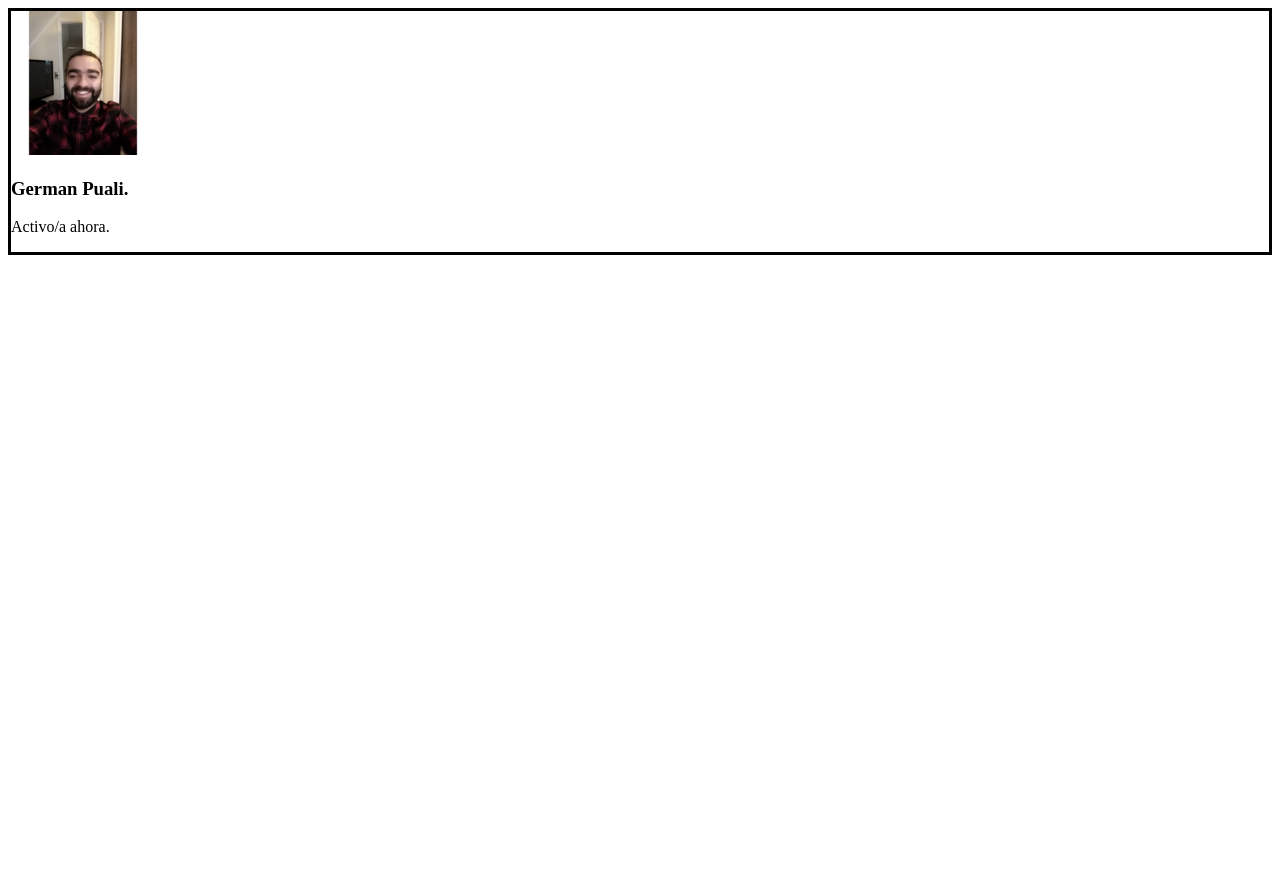
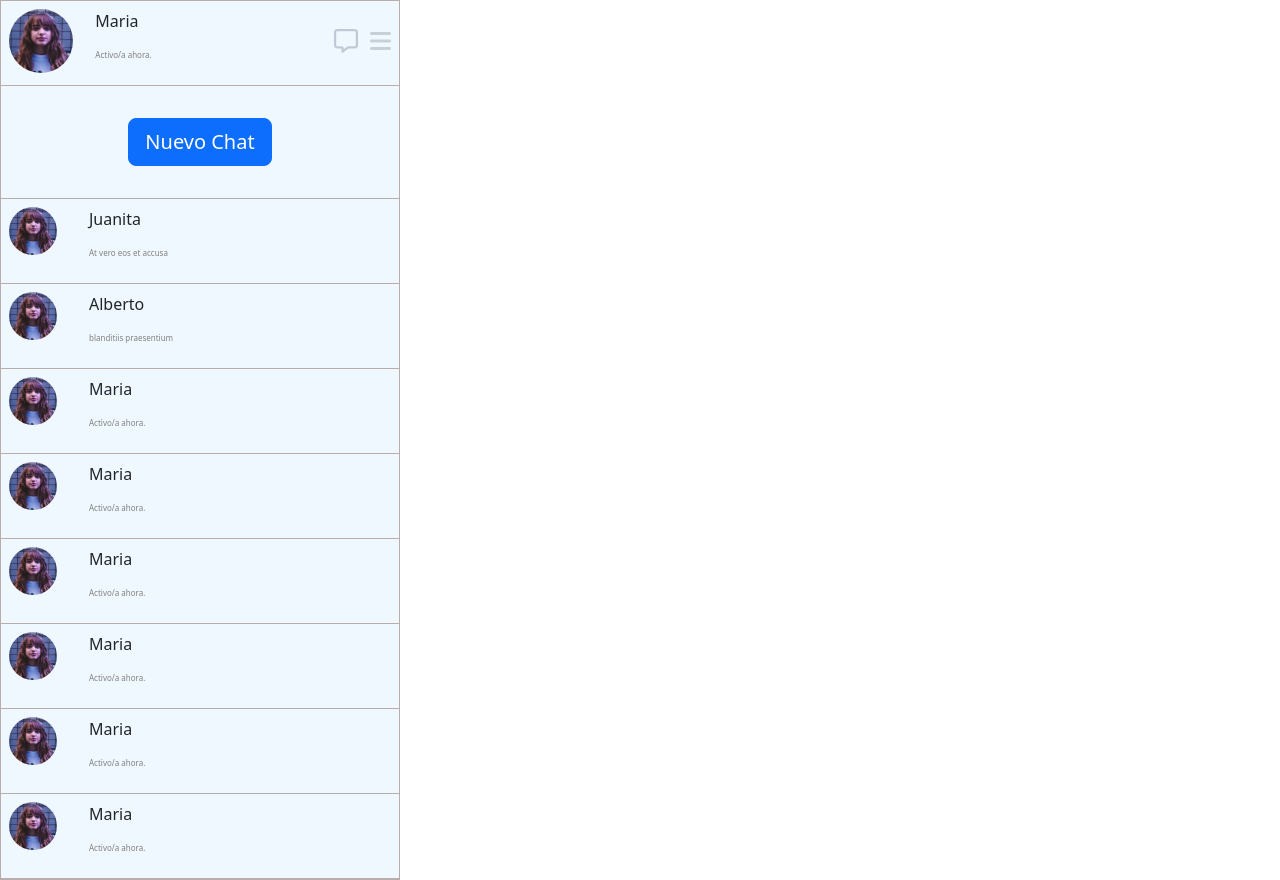
Before and after one commit to GermanPudu/flex, a plain HTML site: page index.html in a window 1280 px wide. Before the commit the page ends 800 px from the top, so only its background shows below. Drawn offline with nearby package versions, Linux system fonts and the light colour scheme.

Commit message:
casilisto

```diff
--- a/assests/css/styles.css
+++ b/assests/css/styles.css
@@ -1,15 +1,90 @@
 .users{
     display: flex;
     flex-direction: column;
-    flex-basis: auto;
-    border: solid;
+    border: 1px solid rgb(184, 172, 172);
+    background-color: aliceblue;
+    flex: 0 0 20%;
+    width: 50vh;
+    min-height: 100vh;
     }
 
 .person{
     display: flex;
+    justify-content: space-between;
+
+    align-items: start;
+    padding: 0.5em;
+    flex: 0 0 20%;
     flex-direction: row;
-    justify-content: space-between;
-}
-.info{
 
 }
+
+.first-paragraph{
+   margin-bottom: 0em;
+    font-size: 1em;
+
+}
+.second-paragraph{
+    margin-top: 0em;
+    color: gray;
+    font-size: 0.5em;
+
+}
+.mariaimg{
+    width: 8vh;
+    height: 8vh;
+    border-radius: 50%;
+}
+.text{
+    display: flex;
+    flex-direction: column;
+    justify-content: space-evenly;
+    margin-right: 10em;
+    text-align: justify center;
+
+}
+.botones{
+    display: flex;
+    flex-direction: row;
+    margin-top: 2em;
+}
+.fa-message{
+    margin-right: 0.5em;
+}
+body{
+    font-family: system-ui, -apple-system, BlinkMacSystemFont, 'Segoe UI', Roboto, Oxygen, Ubuntu, Cantarell, 'Open Sans', 'Helvetica Neue', sans-serif;
+}
+
+.btn-primary{
+    background-color: blueviolet;
+}
+.container{
+    display: flex;
+    justify-content: center;
+    align-content: center;
+    padding: 2em;
+    border-bottom: 1px solid rgb(184, 172, 172);
+    border-top: 1px solid rgb(184, 172, 172);;
+}
+.chatimg{
+    width: 6vh;
+    height: 6vh;
+    border-radius: 50%;
+}
+.textchats{
+    display: flex;
+    flex-direction: column;
+    justify-content: space-evenly;
+    margin-right: 10em;
+    margin-left: 2em;
+    text-align: justify center;
+
+}
+.personchats{
+    border-bottom: 1px solid rgb(184, 172, 172);
+    display: flex;
+    flex-direction: row;
+    align-items: start;
+    padding: 0.5em;
+    flex: 0 0 20%;
+}
--- a/index.html
+++ b/index.html
@@ -5,19 +5,84 @@
     <meta name="viewport" content="width=device-width, initial-scale=1.0">
     <title>Chat de Germi</title>
     <link rel="stylesheet" href="./assests/css/styles.css">
+    <link href="https://cdn.jsdelivr.net/npm/bootstrap@5.3.2/dist/css/bootstrap.min.css" rel="stylesheet" integrity="sha384-T3c6CoIi6uLrA9TneNEoa7RxnatzjcDSCmG1MXxSR1GAsXEV/Dwwykc2MPK8M2HN" crossorigin="anonymous">
+    <script src="https://kit.fontawesome.com/2bbc476e49.js" crossorigin="anonymous"></script>
 </head>
 <body>
-    <nav class="users">
+    <aside class="users">
         <div class="person">
-           <div class="info">
-            <img src="assests/imgs/elgermi.png">
-            <h3> German Puali.</h3>
-            <p>Activo/a ahora.</p>
+            <img src="assests/imgs/maria.jpg" class="mariaimg">
+        <div class="text">
+            <p class="first-parahraph">Maria</p>
+            <p class="second-paragraph">Activo/a ahora.</p>
+        </div>
+        <div class="botones">
+            <i class="fa-regular fa-message fa-xl" style="color: #c2c9d6;"></i>
+            <i class="fa-solid fa-bars fa-xl" style="color: #c9cfd9;"></i>
+        </div>
+        </div>
+    <div class="container">
+        <button type="button" class="btn btn-primary btn-lg btn-p">Nuevo Chat</button>
+    </div>
+    <div class="personchats">
+        <img src="assests/imgs/maria.jpg" class="chatimg">
+    <div class="textchats">
+        <p class="first-parahraph">Juanita</p>
+        <p class="second-paragraph">At vero eos et accusa</p>
+    </div>
+    </div>
+    <div class="personchats">
+        <img src="assests/imgs/maria.jpg" class="chatimg">
+    <div class="textchats">
+        <p class="first-parahraph">Alberto</p>
+        <p class="second-paragraph">blanditiis praesentium</p>
+    </div>
+    </div>
+    <div class="personchats">
+        <img src="assests/imgs/maria.jpg" class="chatimg">
+    <div class="textchats">
+        <p class="first-parahraph">Maria</p>
+        <p class="second-paragraph">Activo/a ahora.</p>
+    </div>
+    </div>
+    <div class="personchats">
+        <img src="assests/imgs/maria.jpg" class="chatimg">
+    <div class="textchats">
+        <p class="first-parahraph">Maria</p>
+        <p class="second-paragraph">Activo/a ahora.</p>
+    </div>
+    </div>
+    <div class="personchats">
+        <img src="assests/imgs/maria.jpg" class="chatimg">
+    <div class="textchats">
+        <p class="first-parahraph">Maria</p>
+        <p class="second-paragraph">Activo/a ahora.</p>
+    </div>
+    </div>
+    <div class="personchats">
+        <img src="assests/imgs/maria.jpg" class="chatimg">
+    <div class="textchats">
+        <p class="first-parahraph">Maria</p>
+        <p class="second-paragraph">Activo/a ahora.</p>
+    </div>
+    </div>
+    <div class="personchats">
+        <img src="assests/imgs/maria.jpg" class="chatimg">
+    <div class="textchats">
+        <p class="first-parahraph">Maria</p>
+        <p class="second-paragraph">Activo/a ahora.</p>
+    </div>
+    </div>
+    <div class="personchats">
+        <img src="assests/imgs/maria.jpg" class="chatimg">
+    <div class="textchats">
+        <p class="first-parahraph">Maria</p>
+        <p class="second-paragraph">Activo/a ahora.</p>
+    </div>
+    </div>
 
-           </div>
-        </div>
 
-    </nav>
+    </aside>
 
 </body>
 </html>
```
Also changed, not shown: assests/imgs/elgermi.png (deleted), assests/imgs/maria.jpg (added).
